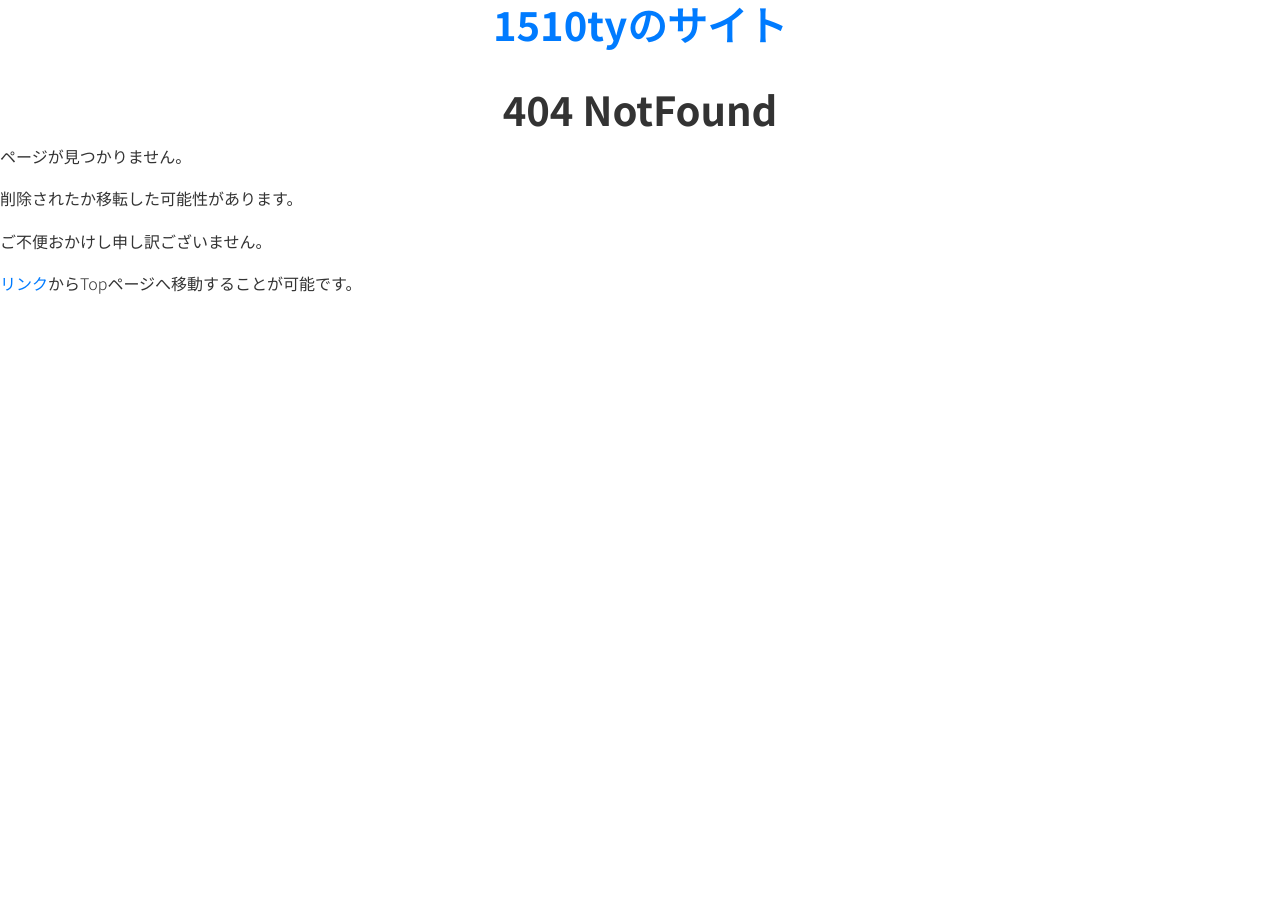
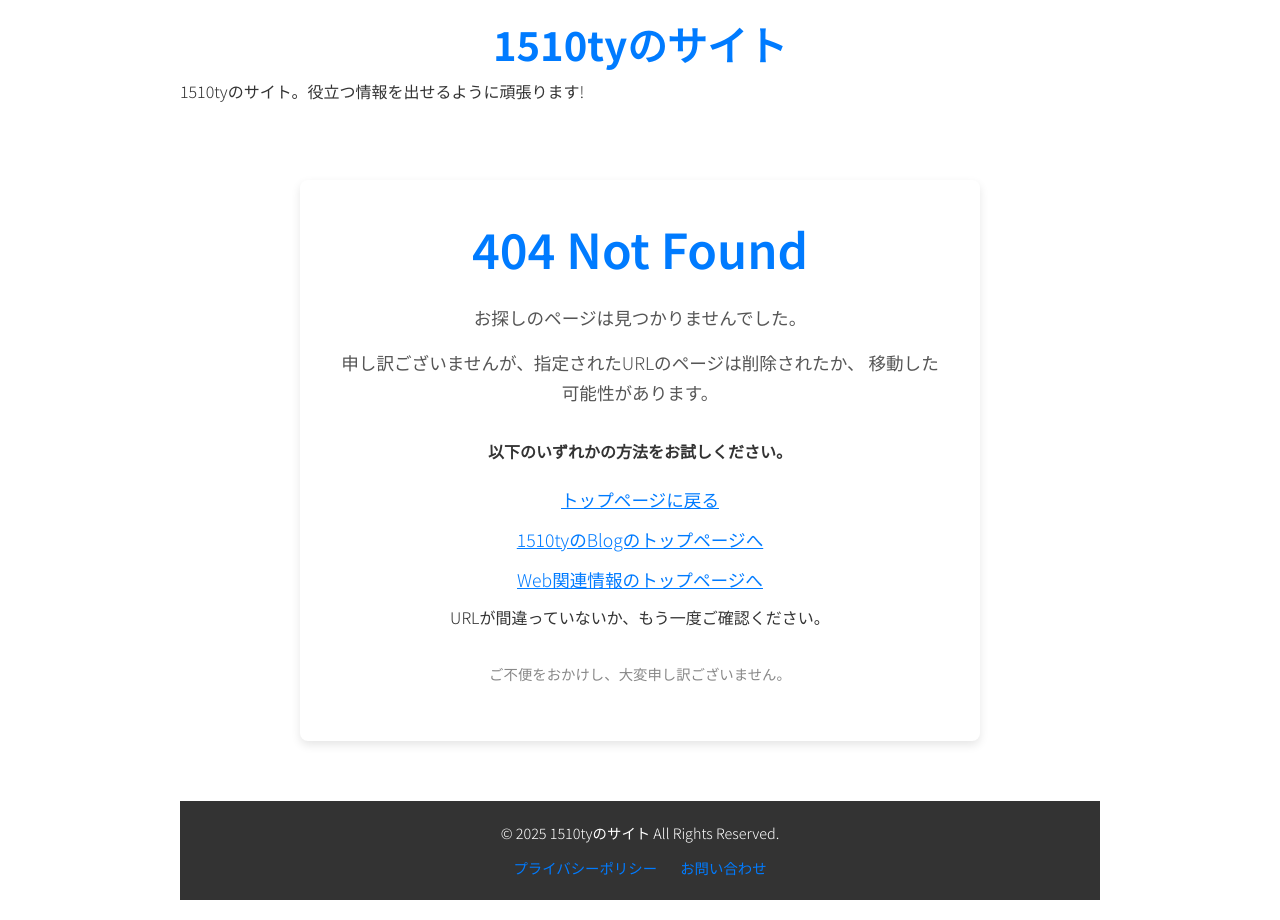
Before and after one commit to 1510ty/1510ty.github.io, a PHP site: page /404.html in a window 1280 px wide. Before the commit the page ends 294 px from the top, so only its background shows below. Run offline with PHP 8.4, Linux system fonts and the light colour scheme.

Commit message:
404ページを改善。

```diff
--- a/404.html
+++ b/404.html
@@ -3,8 +3,8 @@
     <head>
         <meta charset="UTF-8">
         <meta name="viewport" content="width=device-width, initial-scale=1.0">
-        <title>404 NotFound - 1510tyのサイト</title>
-        <meta name="description" content="404 NotFound">
+        <title>404 Not Found - 1510tyのサイト</title>
+        <meta name="description" content="お探しのページは見つかりませんでした。">
         <link rel="icon" href="/favicon.ico">
         <link rel="stylesheet" href="/CSS/style.css">
         <link rel="preconnect" href="https://fonts.googleapis.com">
@@ -12,12 +12,38 @@
         <link href="https://fonts.googleapis.com/css2?family=Noto+Sans+JP:wght@100..900&family=Noto+Serif+JP:wght@200..900&display=swap" rel="stylesheet">
     </head>
     <body>
-        <h1><a href=".">1510tyのサイト</a></h1>
-        <br>
-        <h1>404 NotFound</h1>
-        <p>ページが見つかりません。</p>
-        <p>削除されたか移転した可能性があります。</p>
-        <p>ご不便おかけし申し訳ございません。</p>
-        <p><a href="/">リンク</a>からTopページへ移動することが可能です。</p>
+        <div class="container">
+            <header>
+                <h1><a href="/">1510tyのサイト</a></h1>
+                <p>1510tyのサイト。役立つ情報を出せるように頑張ります!</p>
+            </header>
+
+            <main class="not-found-main">
+                <section class="not-found-content">
+                    <h2>404 Not Found</h2>
+                    <p class="message">お探しのページは見つかりませんでした。</p>
+                    <p class="message">
+                        申し訳ございませんが、指定されたURLのページは削除されたか、
+                        移動した可能性があります。
+                    </p>
+                    <p class="suggestion">以下のいずれかの方法をお試しください。</p>
+                    <ul>
+                        <li><a href="/">トップページに戻る</a></li>
+                        <li><a href="/Blog">1510tyのBlogのトップページへ</a></li>
+                        <li><a href="/Web関連">Web関連情報のトップページへ</a></li>
+                        <li>URLが間違っていないか、もう一度ご確認ください。</li>
+                        </ul>
+                    <p class="apology">ご不便をおかけし、大変申し訳ございません。</p>
+                    </section>
+            </main>
+
+            <footer>
+                <p>&copy; 2025 1510tyのサイト All Rights Reserved.</p>
+                <ul>
+                    <li><a href="/privacy-policy.html">プライバシーポリシー</a></li>
+                    <li><a href="/contact.html">お問い合わせ</a></li>
+                </ul>
+            </footer>
+        </div>
     </body>
 </html>
--- a/CSS/style.css
+++ b/CSS/style.css
@@ -599,3 +599,77 @@ header .container {
 }
 
 }
+
+/* ==================== */
+/* 12. 404ページ固有のスタイル */
+/* ==================== */
+.not-found-main {
+    text-align: center; /* 404ページのコンテンツを中央寄せ */
+    padding: 60px 20px; /* 上下にゆとりを持たせる */
+    flex-grow: 1; /* mainがFlexコンテナ内で伸びるように */
+    display: flex; /* 子要素を中央に配置するためにFlexboxを使用 */
+    flex-direction: column; /* 縦方向に並べる */
+    justify-content: center; /* 垂直方向の中央揃え */
+    align-items: center; /* 水平方向の中央揃え */
+}
+
+.not-found-content {
+    max-width: 600px; /* コンテンツの最大幅を制限 */
+    background-color: #fff;
+    padding: 40px;
+    border-radius: 8px;
+    box-shadow: 0 4px 10px rgba(0,0,0,0.1);
+}
+
+.not-found-content h2 {
+    font-size: 3em;
+    color: var(--primary-color);
+    margin-bottom: 25px;
+    text-align: center; /* 中央寄せを再指定 */
+}
+
+.not-found-content .message {
+    font-size: 1.1em;
+    color: #555;
+    margin-bottom: 15px;
+}
+
+.not-found-content .suggestion {
+    font-size: 1em;
+    font-weight: bold;
+    margin-top: 30px;
+    margin-bottom: 10px;
+}
+
+.not-found-content ul {
+    list-style: none; /* リストの点を削除 */
+    padding: 0;
+    margin: 20px 0;
+}
+
+.not-found-content ul li {
+    margin-bottom: 10px;
+}
+
+.not-found-content ul li a {
+    font-size: 1.1em;
+    color: var(--primary-color);
+    text-decoration: underline;
+}
+
+.not-found-content ul li a:hover {
+    color: #0056b3; /* ホバー時の色 */
+    text-decoration: none;
+}
+
+.not-found-content .apology {
+    font-size: 0.9em;
+    color: #888;
+    margin-top: 30px;
+}
+
+.not-found-content .contact-info {
+    font-size: 0.9em;
+    color: #888;
+    margin-top: 20px;
+}
```
Also changed, not shown: privacypolicy.html (added, +55 -0 lines).
